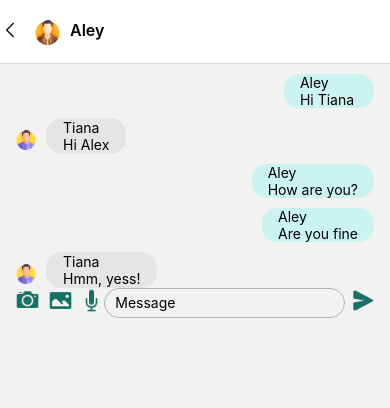
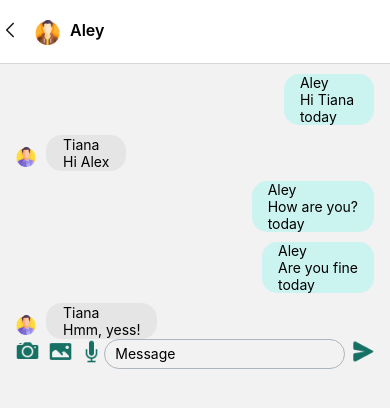
Before and after one commit to DaffeB/messengerProject, a React Native app in the folder messengerApp/: screen /FriendsMessages in a window 390 px wide. Shown: the top 408 px of the page. Built offline with nearby package versions, Linux system fonts and the light colour scheme.

Commit message:
create date display

```diff
--- a/messengerApp/package.json
+++ b/messengerApp/package.json
@@ -17,6 +17,7 @@
     "@react-navigation/native": "^6.1.2",
     "@react-navigation/native-stack": "^6.9.8",
     "firebase": "^9.16.0",
+    "moment": "^2.29.4",
     "react": "18.1.0",
     "react-native": "0.70.6",
     "react-native-gesture-handler": "^2.9.0",
--- a/messengerApp/src/components/LogInForm/LoginForm.js
+++ b/messengerApp/src/components/LogInForm/LoginForm.js
@@ -114,9 +114,11 @@ const LoginForm = () => {
             <TouchableOpacity style={styles.buttonContainerLogin} onPress={handleLoginAccount}>
                 <Text style={styles.buttonText}>LOGIN</Text>
             </TouchableOpacity>
+
             <TouchableOpacity style={styles.buttonContainerCreate} onPress={handleCreateAccount}>
                 <Text style={styles.buttonText}>CREATE</Text>
             </TouchableOpacity>
+            <Text style={{ paddingHorizontal: 5, marginTop: 5 }}>Password must have at least 8 characters</Text>
 
 
 
--- a/messengerApp/src/screens/MessageBuliders.js
+++ b/messengerApp/src/screens/MessageBuliders.js
@@ -1,7 +1,10 @@
-import { useState } from "react";
+import { useState, useEffect } from "react";
 import { View, Text, StyleSheet } from "react-native";
 import { Image } from "react-native";
 import { GlobalStyles } from "../const/styles";
+import moment from 'moment'
+
+
 
 
 const MessageBuilder = ({ item, itsMe }) => {
@@ -15,8 +18,17 @@ const MessageBuilder = ({ item, itsMe }) => {
 export default MessageBuilder;
 
 const MyMessageItem = ({ item }) => {
-    console.log("MyMessageItem")
-    console.log({ item });
+    const [now, setNow] = useState(moment());
+    // const today = moment().calendar()
+    // const todayString = moment().startOf('day').calendar();
+
+    const date = moment()
+    const today = date.isSame(moment(), 'day') ? "today" : date.format("MMMM DD, YYYY");
+
+    // const currentDate = useCurrentDate()
+
+    // console.log("MyMessageItem")
+    // console.log({ item });
 
     return (
         <View style={{ justifyContent: 'flex-end', flexDirection: 'row', paddingHorizontal: 16 }}>
@@ -29,6 +41,13 @@ const MyMessageItem = ({ item }) => {
                     <View>
                         <Text>{item.message}</Text>
                     </View>
+                    <View>
+                        {/* <Text>{now.format('MMMM Do YYYY, h:mm:ss a')}</Text> */}
+                        {/* <Text>{today}</Text> */}
+                        {/* <Text>{todayString}</Text> */}
+                        <Text>{today}</Text>
+                    </View>
+
                 </View>
             </View>
         </View>
@@ -36,8 +55,21 @@ const MyMessageItem = ({ item }) => {
     );
 };
 
+
+
+// const letDate = () => {
+//     const today = moment().calendar()
+//     return (
+//         <View>
+//             <Text>{today}</Text>
+//         </View>
+//     )
+// }
+
+
+// letDate()
 const FriendMessageItem = ({ item }) => {
-
+    // const currentDate = useCurrentDate()
     return (
         <View style={{ paddingHorizontal: 16, flexDirection: 'row' }}>
             <Image style={{ width: 20, height: 20, marginTop: 22, marginRight: 10 }} source={require('../assets/images/users/man.png')} />
@@ -49,6 +81,7 @@ const FriendMessageItem = ({ item }) => {
                 <View>
                     <Text >{item.message}</Text>
                 </View>
+
 
             </View>
         </View>
```
Also changed, not shown: messengerApp/src/const/useCurrentDate.js (added, +22 -0 lines), 2 other files (tests, documents, lock files or other folders).
